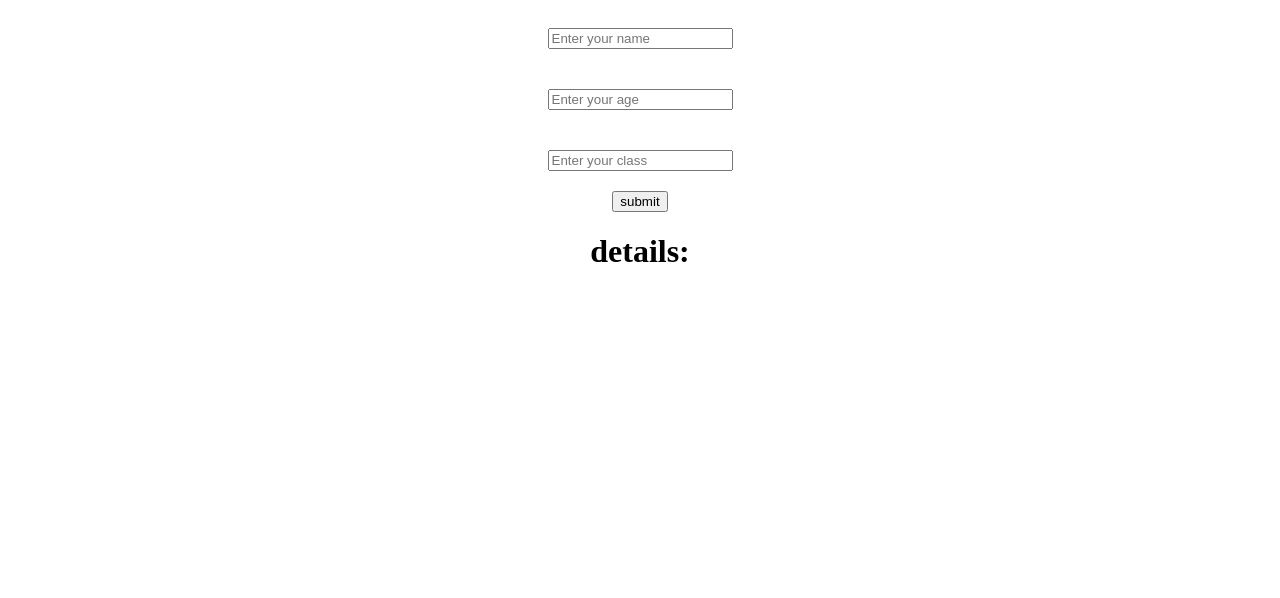
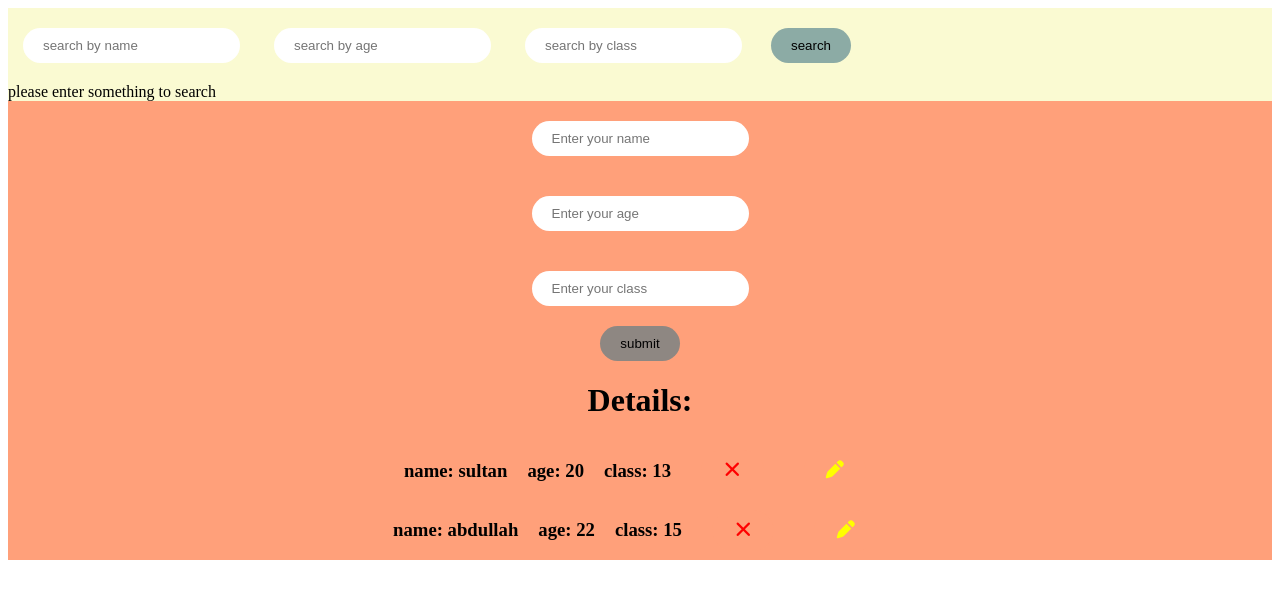
Before and after one commit to Sk7440/java-script-practice, a plain HTML site: page 17.objects inputs event practice.html in a window 1280 px wide. Drawn offline with Linux system fonts and the light colour scheme.

Commit message:
inputs event listener practice

```diff
--- a/17.objects inputs event practice.html
+++ b/17.objects inputs event practice.html
@@ -4,15 +4,33 @@
     <meta charset="UTF-8" />
     <meta name="viewport" content="width=device-width, initial-scale=1.0" />
     <title>Document</title>
+    <link
+      rel="stylesheet"
+      href="https://cdnjs.cloudflare.com/ajax/libs/font-awesome/7.0.1/css/all.min.css"
+      integrity="sha512-2SwdPD6INVrV/lHTZbO2nodKhrnDdJK9/kg2XD1r9uGqPo1cUbujc+IYdlYdEErWNu69gVcYgdxlmVmzTWnetw=="
+      crossorigin="anonymous"
+      referrerpolicy="no-referrer"
+    />
     <style>
-      body {
+      button {
+        margin: 0px 10px;
+        border-radius: 25px;
+        border: hidden;
+        background-color: #4789;
+        padding: 10px 20px;
+      }
+      .List {
+        background-color: lightsalmon;
         display: flex;
         align-items: center;
         justify-content: center;
         flex-direction: column;
       }
       body input {
-        margin: 20px 0px;
+        border: hidden;
+        border-radius: 25px;
+        padding: 10px 20px;
+        margin: 20px 15px;
       }
       .list {
         display: flex;
@@ -21,26 +39,103 @@
         gap: 20px;
       }
       .list button {
+        font-size: 18px;
+        background-color: lightsalmon;
+        border: hidden;
         color: red;
+      }
+      .list .btn {
+        color: yellow;
+      }
+      body section {
+        width: 100%;
+        background-color: lightgoldenrodyellow;
       }
     </style>
   </head>
 
   <body>
-    <input type="text" placeholder="Enter your name" id="input" />
-    <input type="text" placeholder="Enter your age" id="input-age" />
-    <input type="text" placeholder="Enter your class" id="input-class" />
-    <button id="btn">submit</button>
-    <h1>details:</h1>
-    <div class="output"></div>
+    <section>
+      <input placeholder="search by name" class="find-by-name" type="text" />
+      <input placeholder="search by age" class="find-by-age" type="number" />
+      <input
+        placeholder="search by class"
+        class="find-by-class"
+        type="number"
+      />
+      <button id="btn1">search</button>
+      <div class="search-output">please enter something to search</div>
+    </section>
+    <div class="List">
+      <input type="text" placeholder="Enter your name" id="input" />
+      <input type="number" placeholder="Enter your age" id="input-age" />
+      <input type="number" placeholder="Enter your class" id="input-class" />
+      <button id="btn">submit</button>
+      <h1>Details:</h1>
+      <div class="output"></div>
+    </div>
     <script>
+      let searchByNameInp = document.querySelector(".find-by-name");
+      let searchByageInp = document.querySelector(".find-by-age");
+      let searchByclassInp = document.querySelector(".find-by-class");
+      let searchResult = document.querySelector(".search-output");
+
+      searchByNameInp.addEventListener("input", () => {
+        if (searchByNameInp.value == "") {
+          searchResult.innerHTML = "";
+        } else {
+          let newArray = students.filter((ele, idx) => {
+            return ele.name.includes(searchByNameInp.value);
+          });
+          Render(searchResult, newArray);
+        }
+      });
+
+      searchByageInp.addEventListener("input", () => {
+        if (searchByageInp.value == "") {
+          searchResult.innerHTML = "";
+        } else {
+          let newArray = students.filter((ele, idx) => {
+            return ele.age <= Number(searchByageInp.value);
+          });
+          Render(searchResult, newArray);
+        }
+      });
+
       let btn = document.querySelector("#btn");
       let inp = document.getElementById("input");
       let inpage = document.getElementById("input-age");
       let inpclass = document.getElementById("input-class");
       let output = document.querySelector(".output");
 
-      let students = [];
+      let students = [
+        {
+          name: "sultan",
+          age: 20,
+          class: 13,
+        },
+        {
+          name: "abdullah",
+          age: 22,
+          class: 15,
+        },
+      ];
+
+      Render(output, students);
+
+      function Render(outputEl, arrayToShow) {
+        outputEl.innerHTML = "";
+        arrayToShow.forEach((ele, idx) => {
+          outputEl.innerHTML += `<div class="list">
+                                               <h3> name: ${ele.name}</h3>
+                          <h3> age: ${ele.age}</h3>
+                          <h3> class: ${ele.class}</h3>
+                          <button onclick="Click(${idx})">  <i class="fa-solid fa-xmark"></i></button>
+                          <button class="btn">  <i class="fa-solid fa-pen"></i></button>
+                          </div>`;
+        });
+      }
+
       btn.addEventListener("click", () => {
         if ((inp.value == "") | (inpage.value == "") | (inpclass.value == "")) {
           alert("plesase enter your info");
@@ -50,35 +145,18 @@
             age: inpage.value,
             class: inpclass.value,
           });
-
-          output.innerHTML = "";
-          students.forEach((ele, idx) => {
-            output.innerHTML += `<div class="list">
-                    <h3> name: ${ele.name}</h3>
-                    <h3> age: ${ele.age}</h3>
-                    <h3> class: ${ele.class}</h3>
-                    <button onclick="Click(${idx})">  x  </button>
-                    </div>`;
-          });
+          Render(output, students);
           inp.value = "";
           inpage.value = "";
           inpclass.value = "";
         }
       });
       function Click(muzaffarbhai) {
-        console.log(muzaffarbhai);
-        students = students.filter((ele,idx) =>{
-          return idx !== muzaffarbhai
-        })
-        output.innerHTML = "";
-          students.forEach((ele, idx) => {
-            output.innerHTML += `<div class="list">
-                    <h3> name: ${ele.name}</h3>
-                    <h3> age: ${ele.age}</h3>
-                    <h3> class: ${ele.class}</h3>
-                    <button onclick="Click(${idx})">  x  </button>
-                    </div>`;
-          });
+
+        Render(output, students);
+        students = students.filter((ele, idx) => {
+          return idx !== muzaffarbhai;
+        });
       }
     </script>
   </body>
```
Also changed, not shown: 18.html (added, +11 -0 lines), Questions by Ai For interview/1.Resverse string.html (added, +34 -0 lines).
